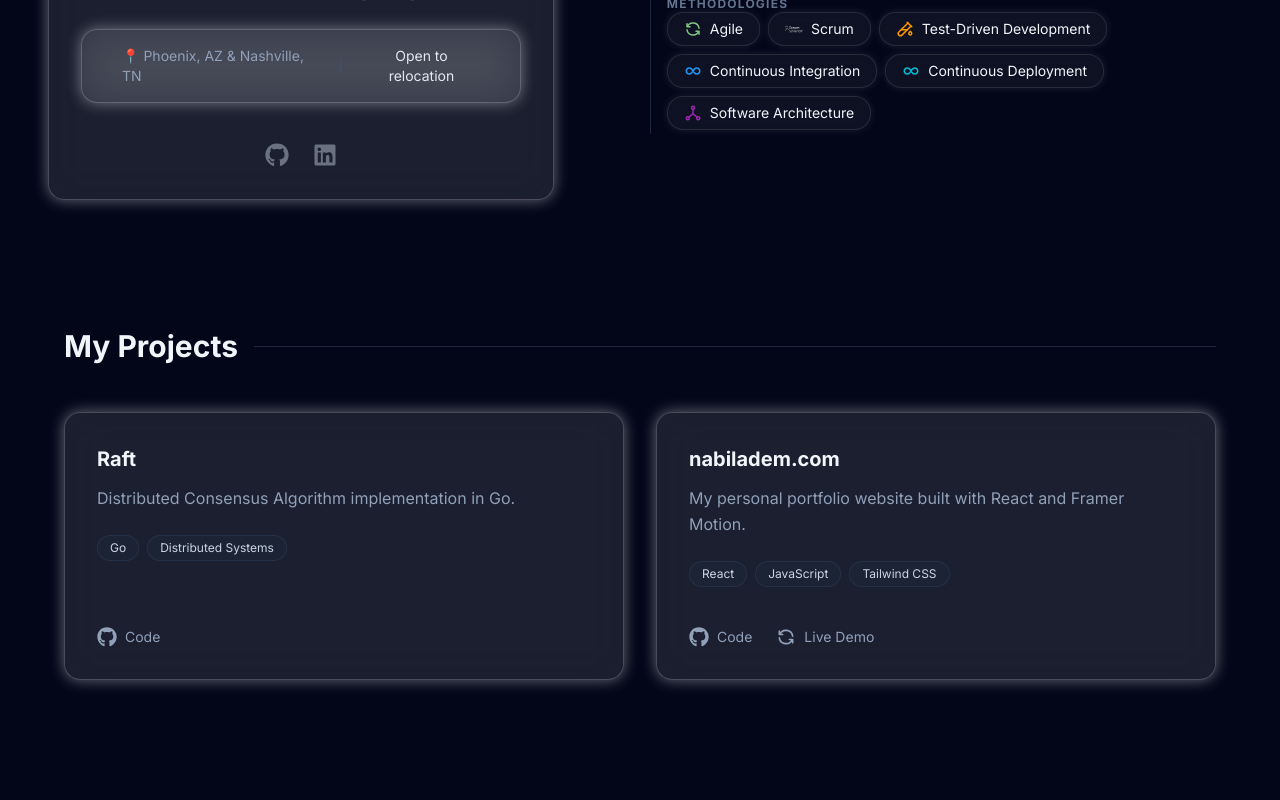
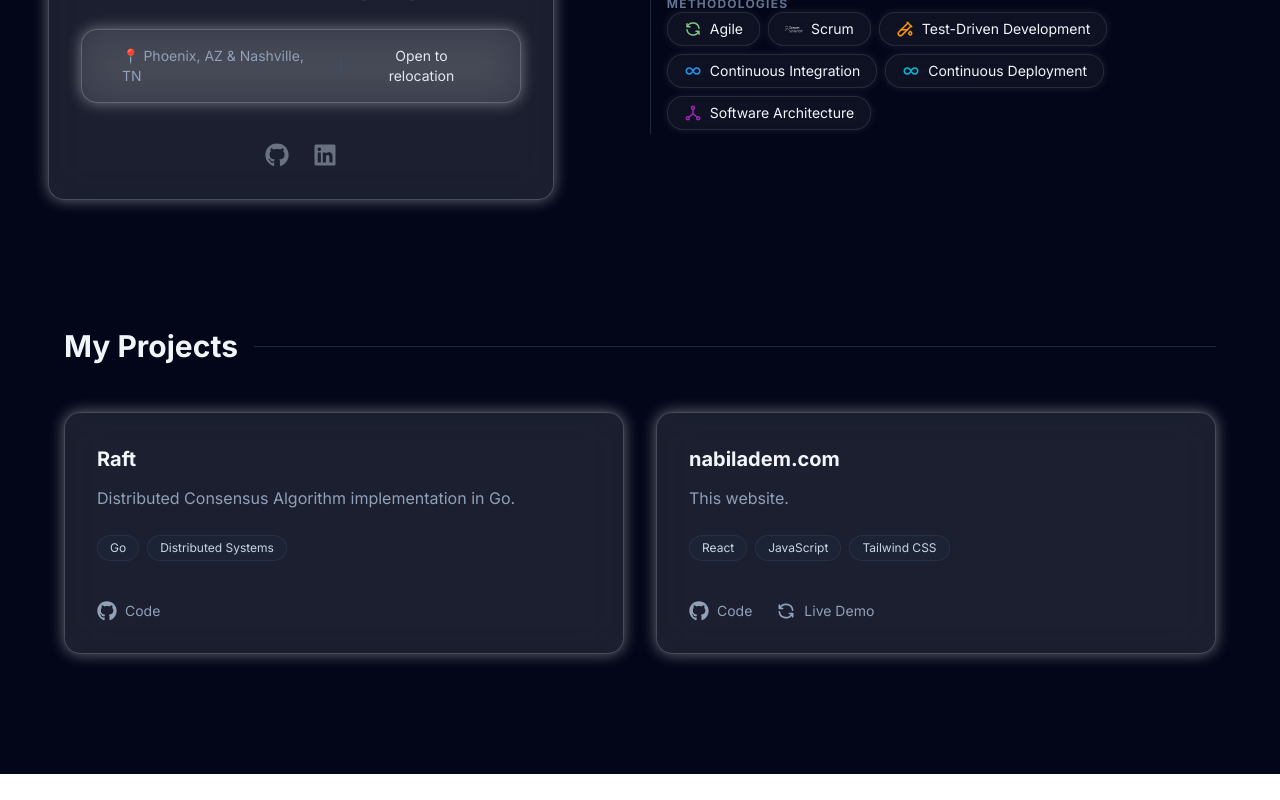
Before and after one commit to nabiladem/portfolio, a React (Vite) app: page / in a window 1280 px wide. Shown: the part 838-1638 px from the top of the page. After the commit the page ends 1612 px from the top, so only its background shows below. Built offline with nearby package versions, Linux system fonts and the light colour scheme.

Commit message:
Make scroll fluid using Lenis

```diff
--- a/package.json
+++ b/package.json
@@ -10,6 +10,7 @@
     "preview": "vite preview"
   },
   "dependencies": {
+    "@studio-freight/lenis": "^1.0.42",
     "@tailwindcss/vite": "^4.1.18",
     "framer-motion": "^12.23.26",
     "react": "^19.2.0",
--- a/src/App.jsx
+++ b/src/App.jsx
@@ -10,6 +10,8 @@ import {
   SiMysql, SiScrumalliance
 } from 'react-icons/si';
 import { TbBrandCSharp, TbApi, TbRefresh, TbTestPipe, TbInfinity, TbHierarchy } from 'react-icons/tb';
+import Lenis from '@studio-freight/lenis'
+import { useEffect } from 'react'
 
 const socialIcons = [
   { icon: <FaGithub />, link: "https://github.com/nabiladem" },
@@ -71,7 +73,7 @@ const projects = [
   },
   {
     title: "nabiladem.com",
-    description: "My personal portfolio website built with React and Framer Motion.",
+    description: "This website.",
     tech: ["React", "JavaScript", "Tailwind CSS"],
     github: "https://github.com/nabiladem/portfolio",
     link: "https://portfolio-gilt-two-36.vercel.app"
@@ -101,6 +103,19 @@ function App() {
       </div>
     </div>
   );
+
+  useEffect(() => {
+    const lenis = new Lenis()
+
+    function raf(time) {
+      lenis.raf(time)
+      requestAnimationFrame(raf)
+    }
+
+    requestAnimationFrame(raf)
+
+    return () => lenis.destroy()
+  }, [])
 
   return (
     <div className="flex flex-col items-center justify-start min-h-screen py-8 md:py-10 px-6 md:px-12 bg-slate-950 overflow-x-hidden">
--- a/src/index.css
+++ b/src/index.css
@@ -1,5 +1,14 @@
 @import url('https://fonts.googleapis.com/css2?family=Inter:wght@400;700&family=Outfit:wght@400;700&display=swap');
 @import "tailwindcss";
+
+html {
+    scroll-behavior: smooth;
+}
+
+* {
+    -webkit-font-smoothing: antialiased;
+    -moz-osx-font-smoothing: grayscale;
+}
 
 @layer utilities {
     .liquid-glass {
```
Also changed, not shown: 1 other file (tests, documents, lock files or other folders).
